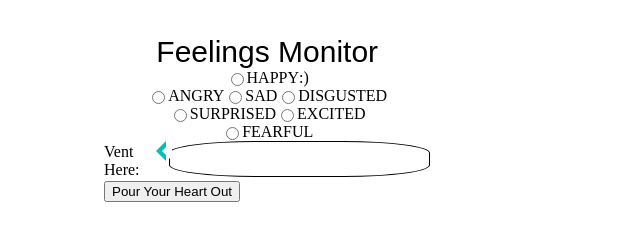
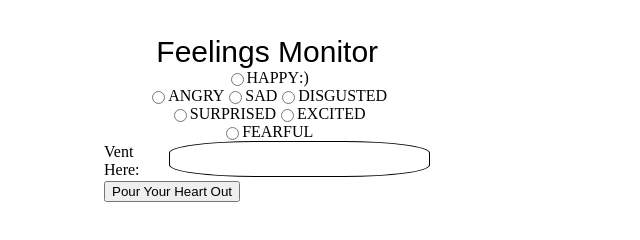
Before and after one commit to r0seinvase/feelings-monitor, a plain HTML site: page index.html in a window 1280 px wide. Shown: the full height of the page, 0-640 px from the left. Drawn offline with Linux system fonts and the light colour scheme.

Commit message:
Commented out the ugly arrow

```diff
--- a/style.css
+++ b/style.css
@@ -50,7 +50,7 @@ body {
     position: relative;
 }
 
-#vent-speech-bubble:before {
+/* #vent-speech-bubble:before {
     content: "";
     width: 0px;
     height: 0px;
@@ -72,4 +72,4 @@ body {
     border-top: 10px solid transparent;
     border-bottom: 10px solid transparent;
     left: -17px;
-    }
+    } */
```
